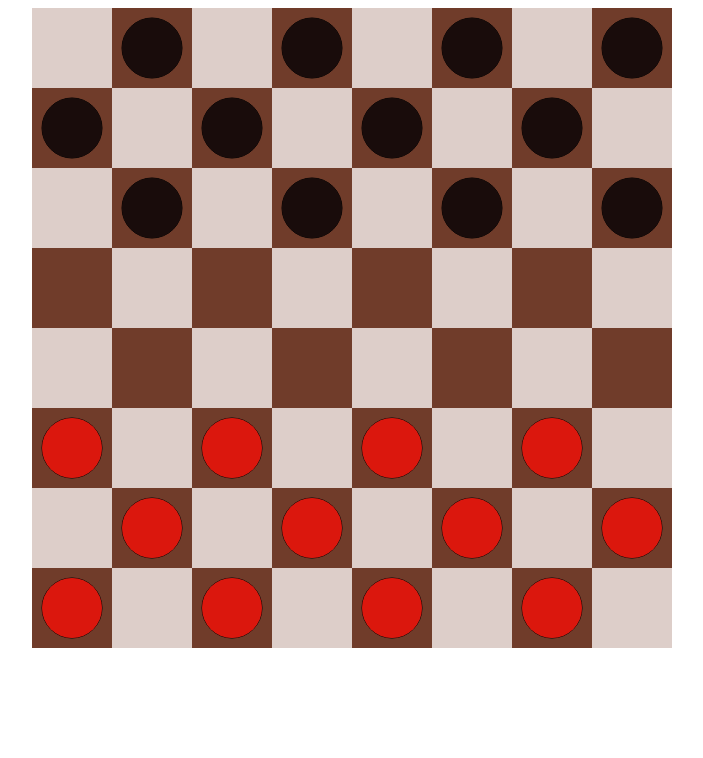
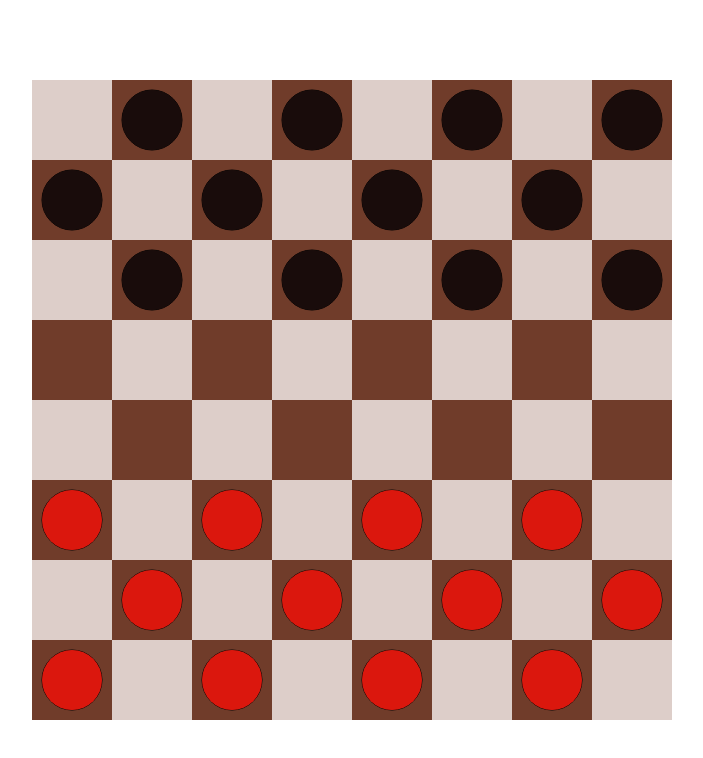
Before and after one commit to audio-multimidia/checkers, a plain HTML site: page index.html in a window 1280 px wide. Shown: the whole page, without its empty margins (288-991 px from the left). Drawn offline with Linux system fonts and the light colour scheme.

Commit message:
Add center vertically

```diff
--- a/canvas.css
+++ b/canvas.css
@@ -1,7 +1,10 @@
 .center {
-    padding-left: 0;
-    padding-right: 0;
-    margin-left: auto;
-    margin-right: auto;
+    padding: 0;
+    margin: auto;
     display: block;
+    position: absolute;
+    top: 0;
+    bottom: 0;
+    left: 0;
+    right: 0;
 }
```
